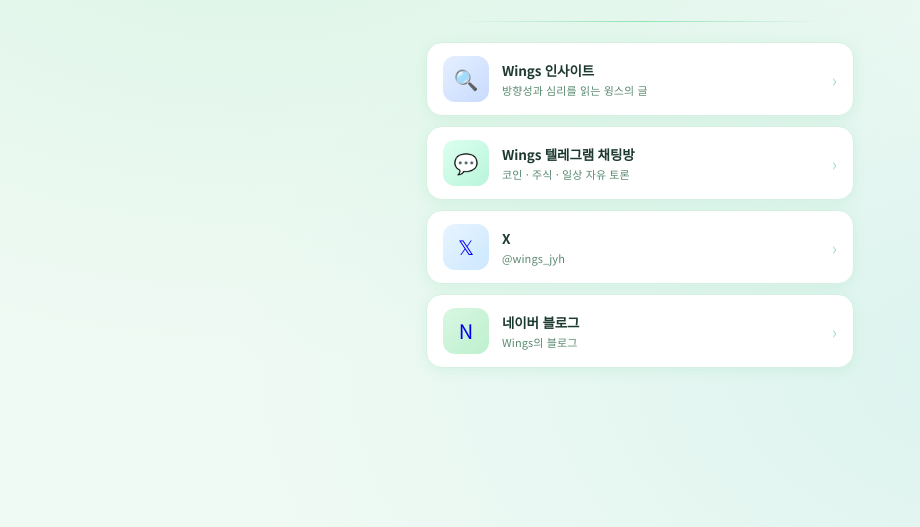
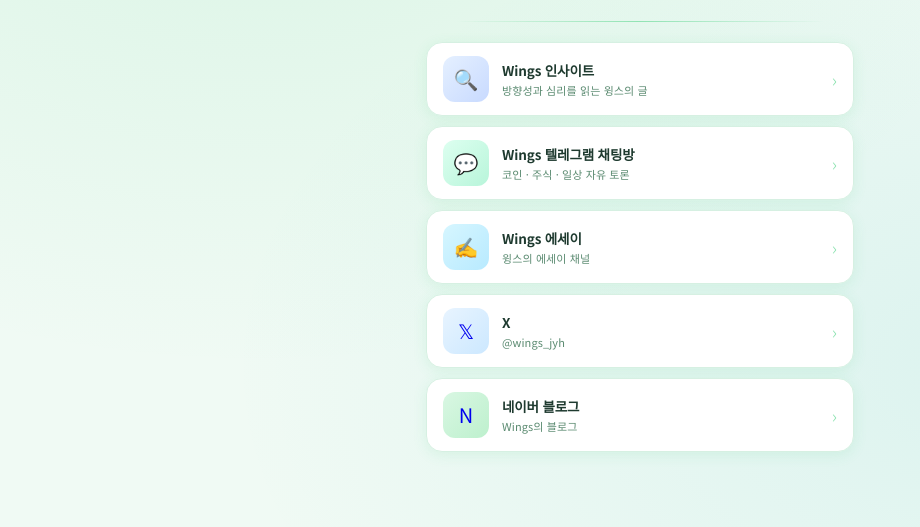
Before and after one commit to akakzldzhd/wings, a plain HTML site: page index.html in a window 1280 px wide. Shown: the part 273-800 px from the top of the page, without its empty margins (0-920 px from the left). Drawn offline with Linux system fonts and the light colour scheme.

Commit message:
Add Wings Essay Telegram channel (t.me/wingsessay)

```diff
--- a/index.html
+++ b/index.html
@@ -316,6 +316,15 @@
     <span class="arrow">›</span>
   </a>
 
+  <a class="card" href="https://t.me/wingsessay" style="--card-accent:#229ED9" target="_blank">
+    <div class="icon tg">✍️</div>
+    <div class="info">
+      <span class="label">Wings 에세이</span>
+      <span class="sublabel">윙스의 에세이 채널</span>
+    </div>
+    <span class="arrow">›</span>
+  </a>
+
   <a class="card" href="https://x.com/wings_jyh" style="--card-accent:#1da1f2" target="_blank">
     <div class="icon tw">𝕏</div>
     <div class="info">
```
